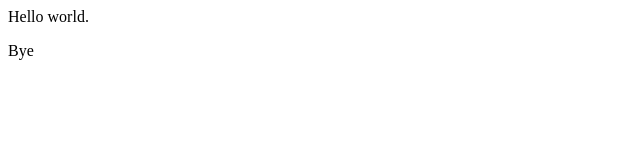
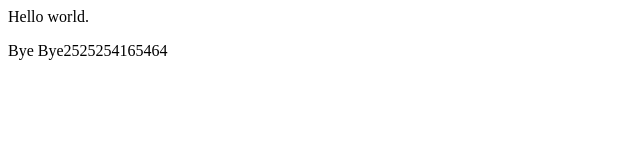
Before and after one commit to 07spider70/test-web, a plain HTML site: page index.html in a window 1280 px wide. Shown: the whole page, without its empty margins (0-640 px from the left). Drawn offline with Linux system fonts and the light colour scheme.

Commit message:
Add bullsh*t

```diff
--- a/index.html
+++ b/index.html
@@ -1,3 +1,3 @@
 <b1>Hello world.</b>
 
-<p>Bye</p>
+<p>Bye Bye2525254165464</p>
```
